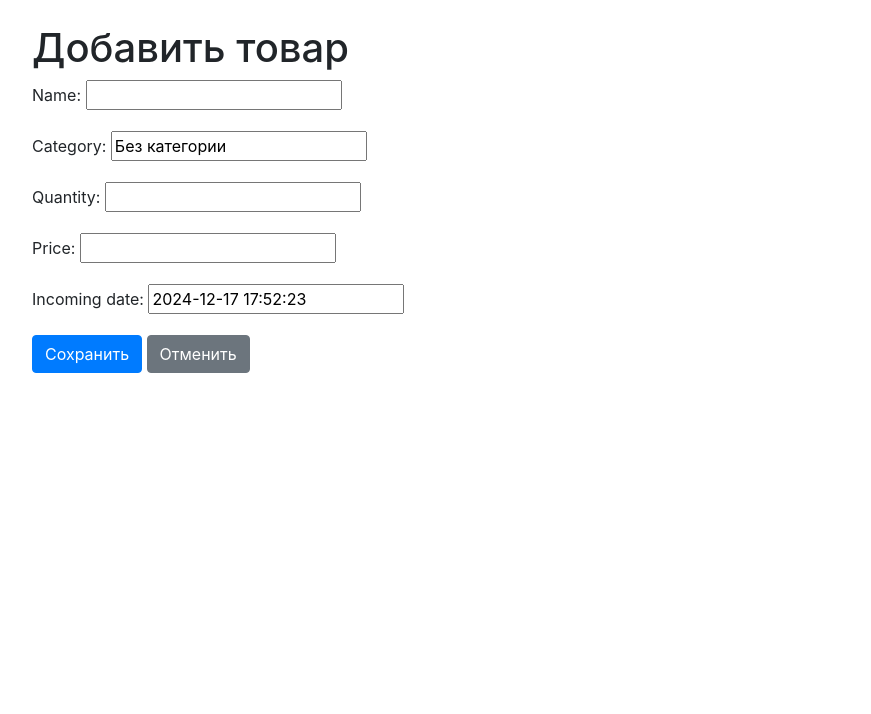
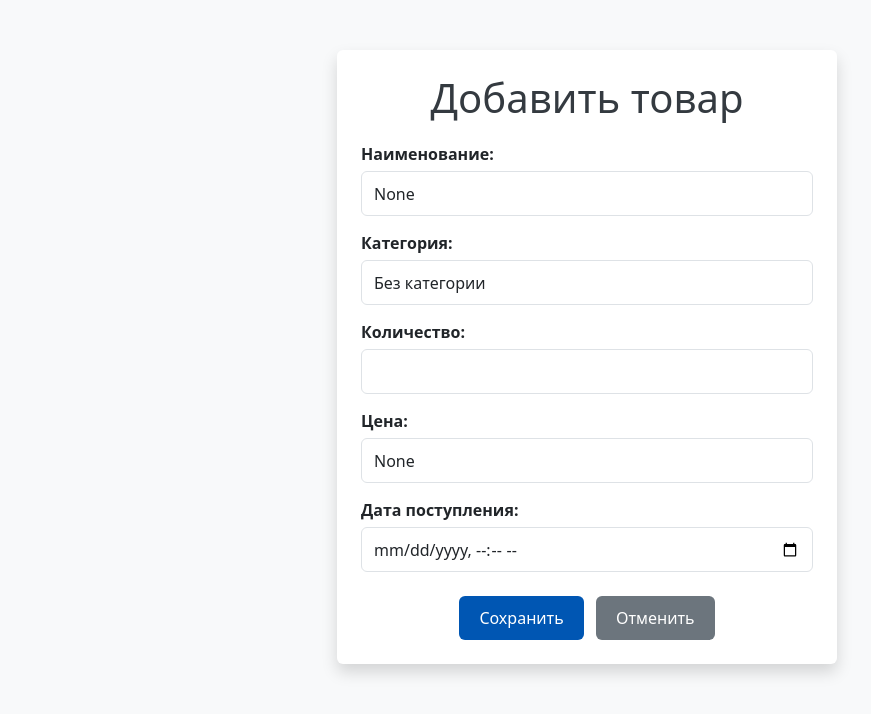
Before and after one commit to Dyupich/trpo-site, a Django app: template trpo_site/products/templates/products/product_form.html in a window 1280 px wide. Shown: the top 714 px of the page, without its empty margins (53-924 px from the left). Run offline with Django 5.2, Linux system fonts and the light colour scheme; the template is opened without the code that fills it: values that come from a table or form of the project are taken from there, others are empty; some libraries are stand-ins or nearby versions.

Commit message:
Front-end Modification

```diff
--- a/trpo_site/products/templates/products/product_form.html
+++ b/trpo_site/products/templates/products/product_form.html
@@ -1,23 +1,81 @@
-<!-- products/templates/products/product_form.html -->
-
 <!DOCTYPE html>
 <html lang="ru">
 <head>
     <meta charset="UTF-8">
     <meta name="viewport" content="width=device-width, initial-scale=1.0">
-    <link rel="stylesheet" href="https://stackpath.bootstrapcdn.com/bootstrap/4.5.2/css/bootstrap.min.css">
-    <title>Форма товара</title>
+    <link rel="stylesheet" href="https://cdn.jsdelivr.net/npm/bootstrap@5.3.0-alpha1/dist/css/bootstrap.min.css">
+    <title>{% if form.instance.pk %}Редактировать{% else %}Добавить{% endif %} товар</title>
+    <style>
+        body {
+            background-color: #f8f9fa;
+        }
+        .container {
+            margin-top: 50px;
+            max-width: 500px;
+        }
+        h1 {
+            text-align: center;
+            color: #343a40;
+            margin-bottom: 20px;
+        }
+        .form-group {
+            margin-bottom: 15px;
+        }
+        label {
+            font-weight: bold;
+            display: block;
+            margin-bottom: 5px;
+        }
+        .form-control {
+            width: 100%;
+            height: 45px;
+        }
+        .btn-primary {
+            background-color: #0056b3;
+            border: none;
+            padding: 10px 20px;
+        }
+        .btn-primary:hover {
+            background-color: #00408b;
+        }
+        .btn-secondary {
+            border: none;
+            padding: 10px 20px;
+        }
+        .btn-secondary:hover {
+            background-color: #d6d6d6;
+        }
+    </style>
 </head>
 <body>
-    <div class="container">
-        <h1 class="mt-4">{% if form.instance.pk %}Редактировать{% else %}Добавить{% endif %} товар</h1>
+    <div class="container bg-white p-4 rounded shadow">
+        <h1>{% if form.instance.pk %}Редактировать{% else %}Добавить{% endif %} товар</h1>
         <form method="post">
             {% csrf_token %}
             <div class="form-group">
-                {{ form.as_p }}
+                <label for="name">Наименование:</label>
+                <input type="text" id="name" name="name" class="form-control" value="{{ form.name.value }}">
             </div>
-            <button type="submit" class="btn btn-primary">Сохранить</button>
-            <a href="{% url 'product_list' %}" class="btn btn-secondary">Отменить</a>
+            <div class="form-group">
+                <label for="category">Категория:</label>
+                <input type="text" id="category" name="category" class="form-control" value="{{ form.category.value }}">
+            </div>
+            <div class="form-group">
+                <label for="quantity">Количество:</label>
+                <input type="number" id="quantity" name="quantity" class="form-control" value="{{ form.quantity.value }}">
+            </div>
+            <div class="form-group">
+                <label for="price">Цена:</label>
+                <input type="text" id="price" name="price" class="form-control" value="{{ form.price.value }}">
+            </div>
+            <div class="form-group">
+                <label for="incoming_date">Дата поступления:</label>
+                <input type="datetime-local" id="incoming_date" name="incoming_date" class="form-control" value="{{ form.incoming_date.value }}">
+            </div>
+            <div class="text-center mt-4">
+                <button type="submit" class="btn btn-primary me-2">Сохранить</button>
+                <a href="{% url 'product_list' %}" class="btn btn-secondary">Отменить</a>
+            </div>
         </form>
     </div>
 </body>
--- a/trpo_site/trpo_site/urls.py
+++ b/trpo_site/trpo_site/urls.py
@@ -18,6 +18,9 @@ from django.contrib import admin
 from django.urls import path, include
 
 urlpatterns = [
+    #path('admin/', admin.site.urls),
+    #path('products/', include('products.urls')),
     path('admin/', admin.site.urls),
-    path('products/', include('products.urls')),
+    path('', include('products.urls')),  # Подключаем маршруты приложения products к корню
+
 ]
```
Also changed, not shown: trpo_site/products/templates/products/product_confirm_delete.html (+26 -9 lines), trpo_site/products/templates/products/product_list.html (+40 -15 lines), trpo_site/urls.py (added, +7 -0 lines).
